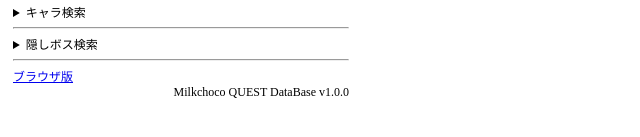
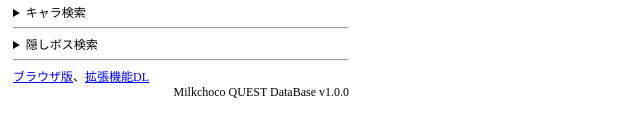
Before and after one commit to IRespectAkari/mcq_database, a browser extension: page index.html in a window 1280 px wide. Shown: the part 273-410 px from the top of the page, without its empty margins (0-640 px from the left). Drawn offline with Linux system fonts and the light colour scheme.

Commit message:
Update index.html

```diff
--- a/index.html
+++ b/index.html
@@ -28,8 +28,7 @@
     </details>
     <hr>
     <div>
-      <a href="https://irespectakari.github.io/mcq_database/">ブラウザ版</a>
-<!--       、<a href="https://irespectakari.github.io/mcq_database/release/latest">拡張機能DL</a> -->
+      <a href="https://irespectakari.github.io/mcq_database/">ブラウザ版</a>、<a href="https://irespectakari.github.io/mcq_database/release/latest">拡張機能DL</a>
     </div>
     <div id="version">Milkchoco QUEST DataBase v1.0.0</div>
   </body>
```
